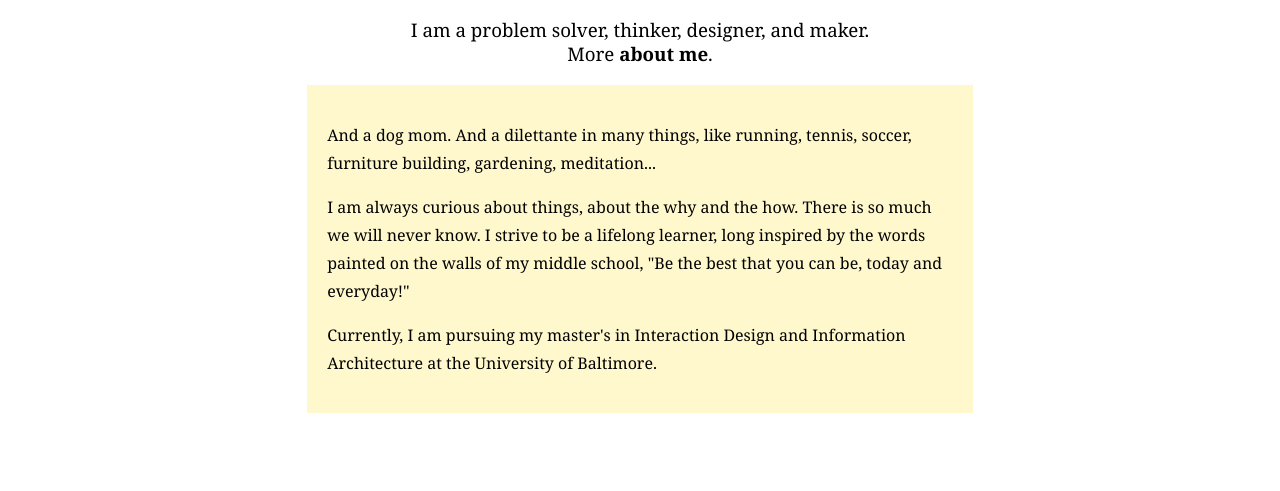
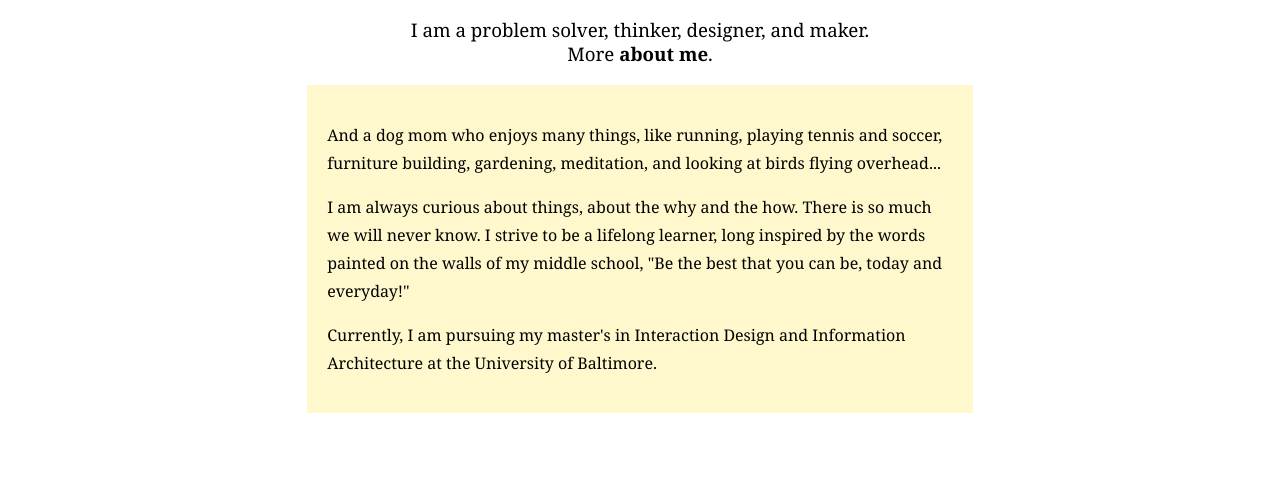
Before and after one commit to flyingvy/flyingvy.github.io, a plain HTML site: page index.html in a window 1280 px wide. Both pictures are taken after a click on the link "about me". Shown: the part 239-730 px from the top of the page. Drawn offline with nearby package versions, Linux system fonts and the light colour scheme.

Commit message:
Update index.html

```diff
--- a/index.html
+++ b/index.html
@@ -45,7 +45,7 @@
             <h1>Hi, I'm Vy Dinh  <img class="profile-img shadow" src="images\profile.jpg" alt="profile photo"> .</h1>
             <h3>I am a problem solver, thinker, designer, and maker.<br>More <a id="aboutMe">about me</a>.</h3>
             <div id="aboutMeInfo" class="shadow">
-                <p>And a dog mom. And a dilettante in many things, like running, tennis, soccer, furniture building, gardening, meditation...</p>
+                <p>And a dog mom who enjoys many things, like running, playing tennis and soccer, furniture building, gardening, meditation, and looking at birds flying overhead...</p>
                 <p>I am always curious about things, about the why and the how. There is so much we will never know. I strive to be a lifelong learner, long inspired by the words painted on the walls of my middle school, "Be the best that you can be, today and everyday!"</p>
                 <p>Currently, I am pursuing my master's in Interaction Design and Information Architecture at the University of Baltimore.</p>
             </div>
```
